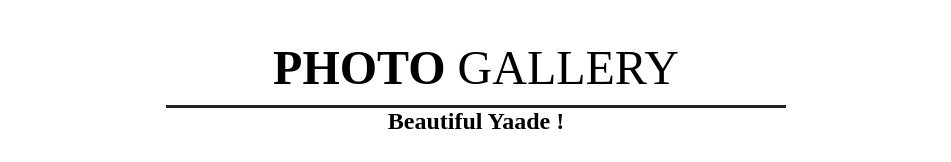
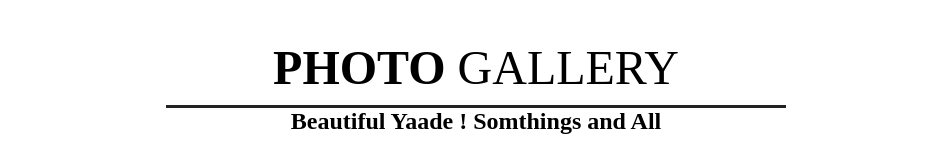
Before and after one commit to Garima1005/Photo_Gallery, a plain HTML site: page index.html in a window 1280 px wide. Shown: the top 162 px of the page, without its empty margins (164-1115 px from the left). Drawn offline with Linux system fonts and the light colour scheme.

Commit message:
Changed by Design Branch

```diff
--- a/index.html
+++ b/index.html
@@ -12,7 +12,7 @@
     <div class="container">
         <div class="heading">
             <h3>PHOTO <span>GALLERY</span></h3>
-            <h2>Beautiful Yaade !</h2>
+            <h2>Beautiful Yaade ! Somthings and All</h2>
         </div>
         <div class="box">
             <div class="dream">
```
